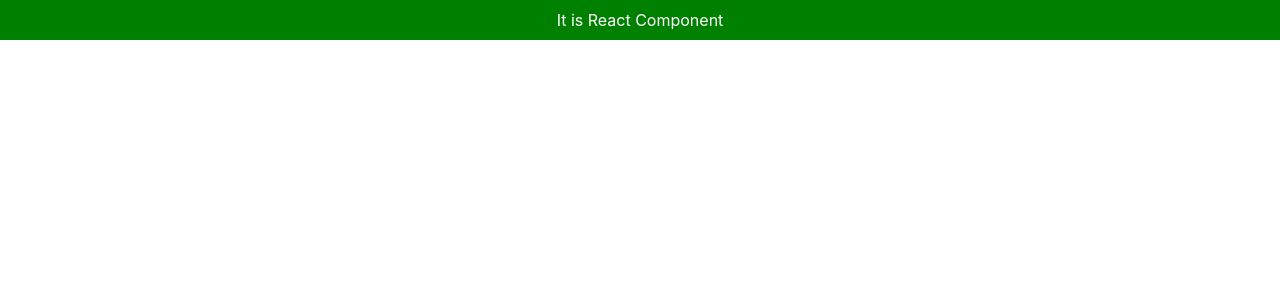
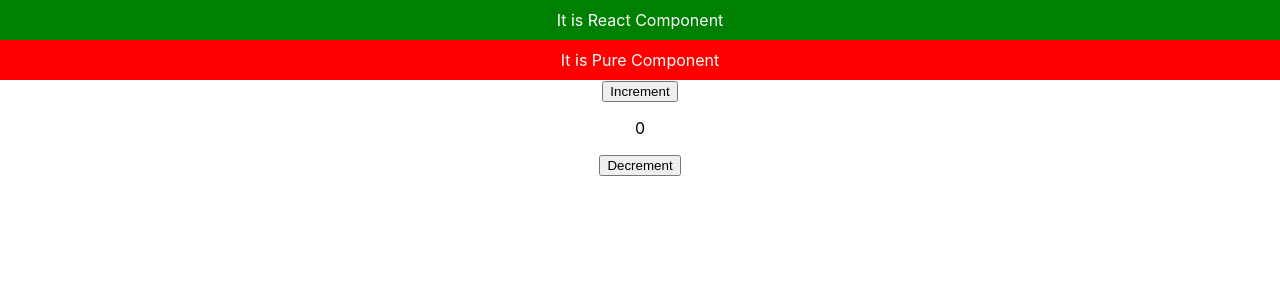
Before and after one commit to okhun/react-global-mentoring, a React (Create React App) app: page / in a window 1280 px wide. Shown: the top 300 px of the page. Built offline with nearby package versions, Linux system fonts and the light colour scheme.

Commit message:
PureComponent and function component and counter

```diff
--- a/src/App.js
+++ b/src/App.js
@@ -1,10 +1,13 @@
-import logo from "./logo.svg";
 import "./App.css";
 import ReactComponent from "./Task1/ReactComponent";
+import PureComponent from "./Task1/PureComponent";
+import FunctionComponentCounter from "./Task1/FunctionComponentAndCounter";
 function App() {
   return (
     <div className="App">
       <ReactComponent />
+      <PureComponent />
+      <FunctionComponentCounter />
     </div>
   );
 }
--- /dev/null
+++ b/src/Task1/FunctionComponentAndCounter.jsx
@@ -0,0 +1,30 @@
+import { useState } from "react";
+const FunctionComponentCounter = () => {
+  const [count, setCount] = useState(0);
+
+  return (
+    <div>
+      <div>
+        <button
+          onClick={() => {
+            let temp = count + 1;
+            setCount(temp);
+          }}
+        >
+          Increment
+        </button>
+        <p>{count}</p>
+        <button
+          onClick={() => {
+            let temp = count - 1;
+            setCount(temp);
+          }}
+        >
+          Decrement
+        </button>
+      </div>
+    </div>
+  );
+};
+
+export default FunctionComponentCounter;
--- /dev/null
+++ b/src/Task1/PureComponent.jsx
@@ -0,0 +1,12 @@
+import React from "react";
+class PureComponent extends React.PureComponent {
+  render() {
+    return (
+      <div style={{ backgroundColor: "red", padding: "10px", color: "white" }}>
+        It is Pure Component
+      </div>
+    );
+  }
+}
+
+export default PureComponent;
```
